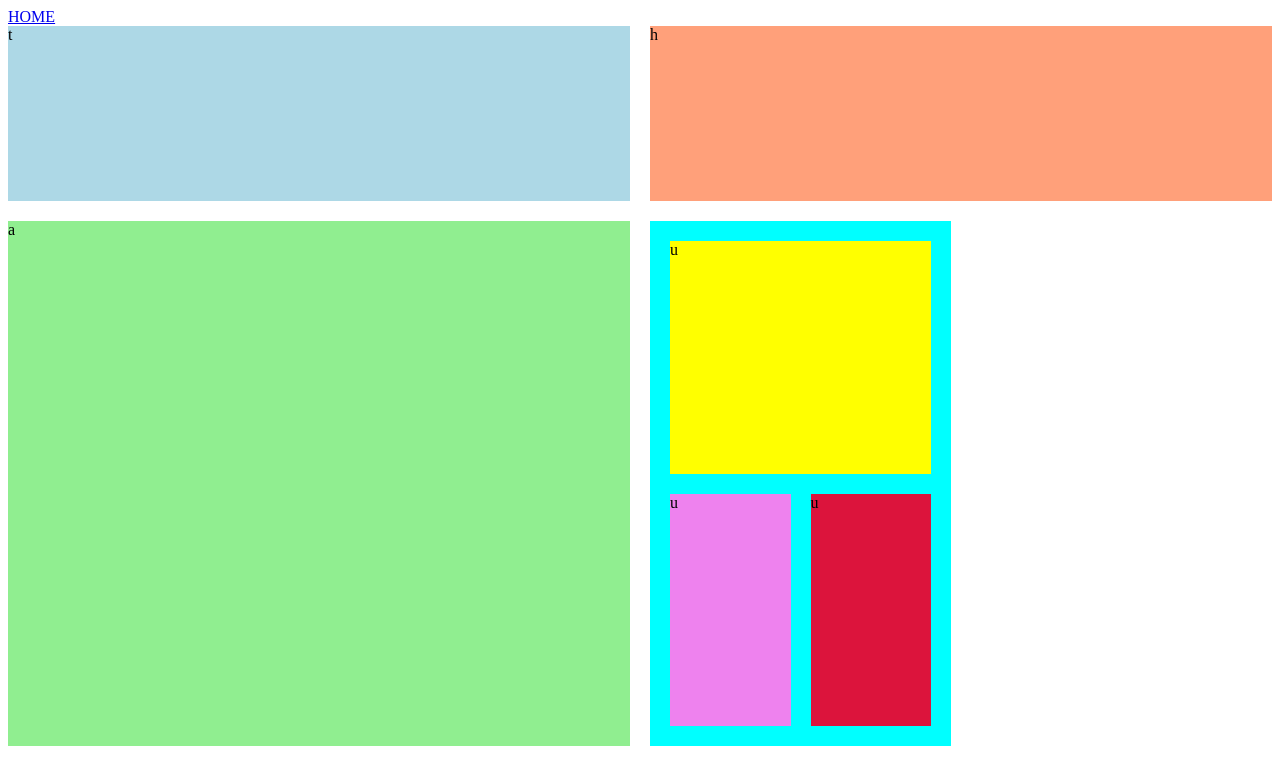
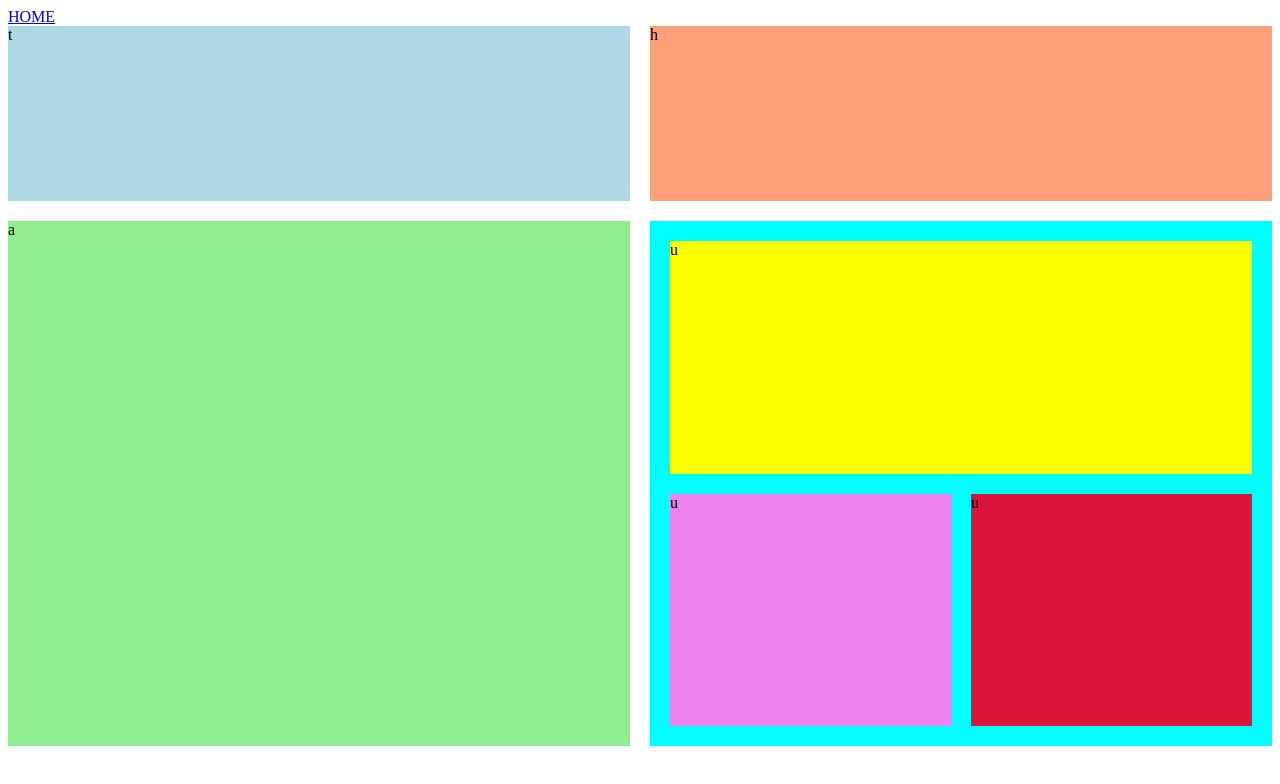
Before and after one commit to tharunithummepalli/grid, a plain HTML site: page index7.html in a window 1280 px wide. Drawn offline with Linux system fonts and the light colour scheme.

Commit message:
Add files via upload

```diff
--- a/index7.html
+++ b/index7.html
@@ -32,6 +32,7 @@
         background-color: aqua;
         display: grid;
         grid-template-columns: repeat(2, 1fr);
+        grid-column: 3/5;
         gap: 20px;
         padding: 20px;
      }
```
